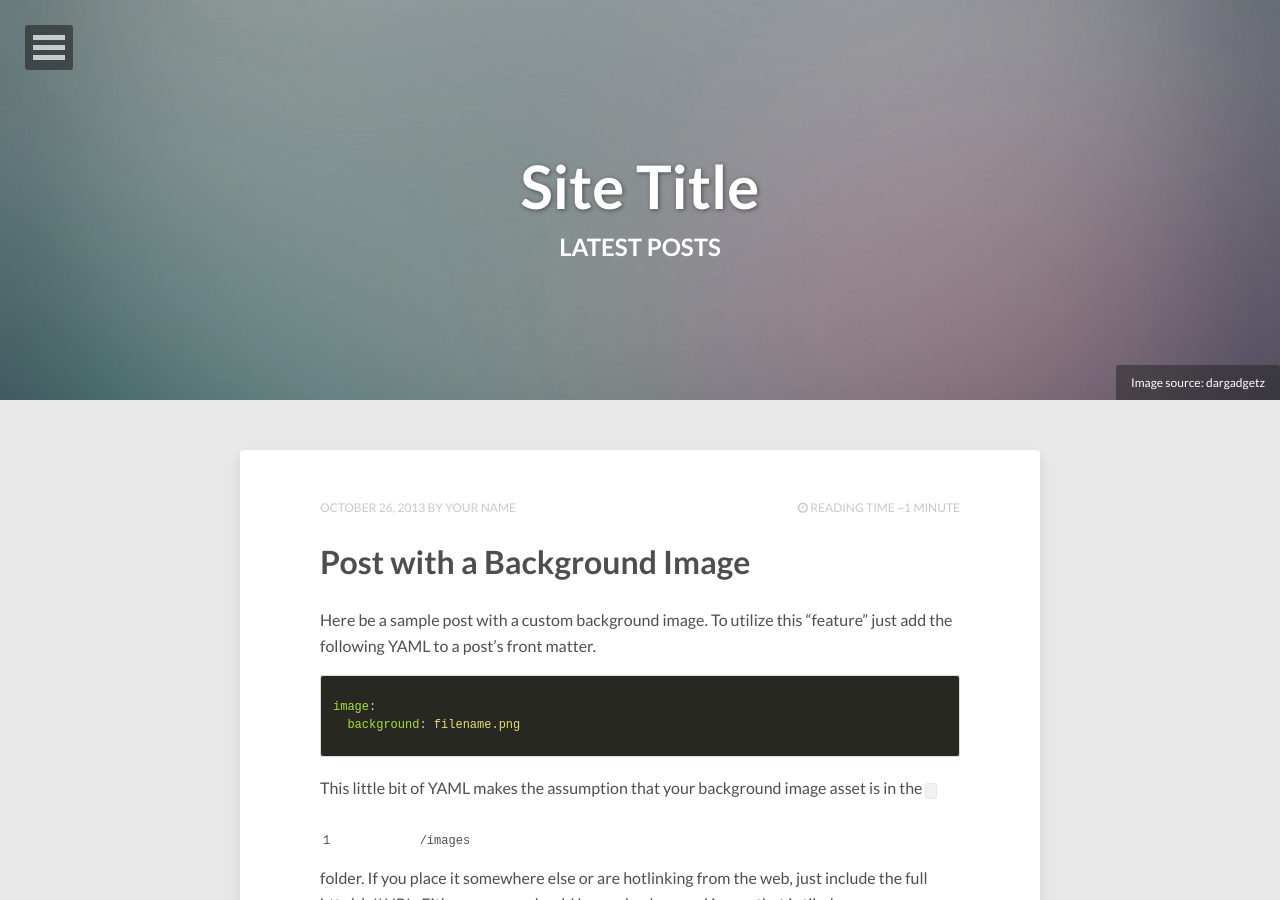
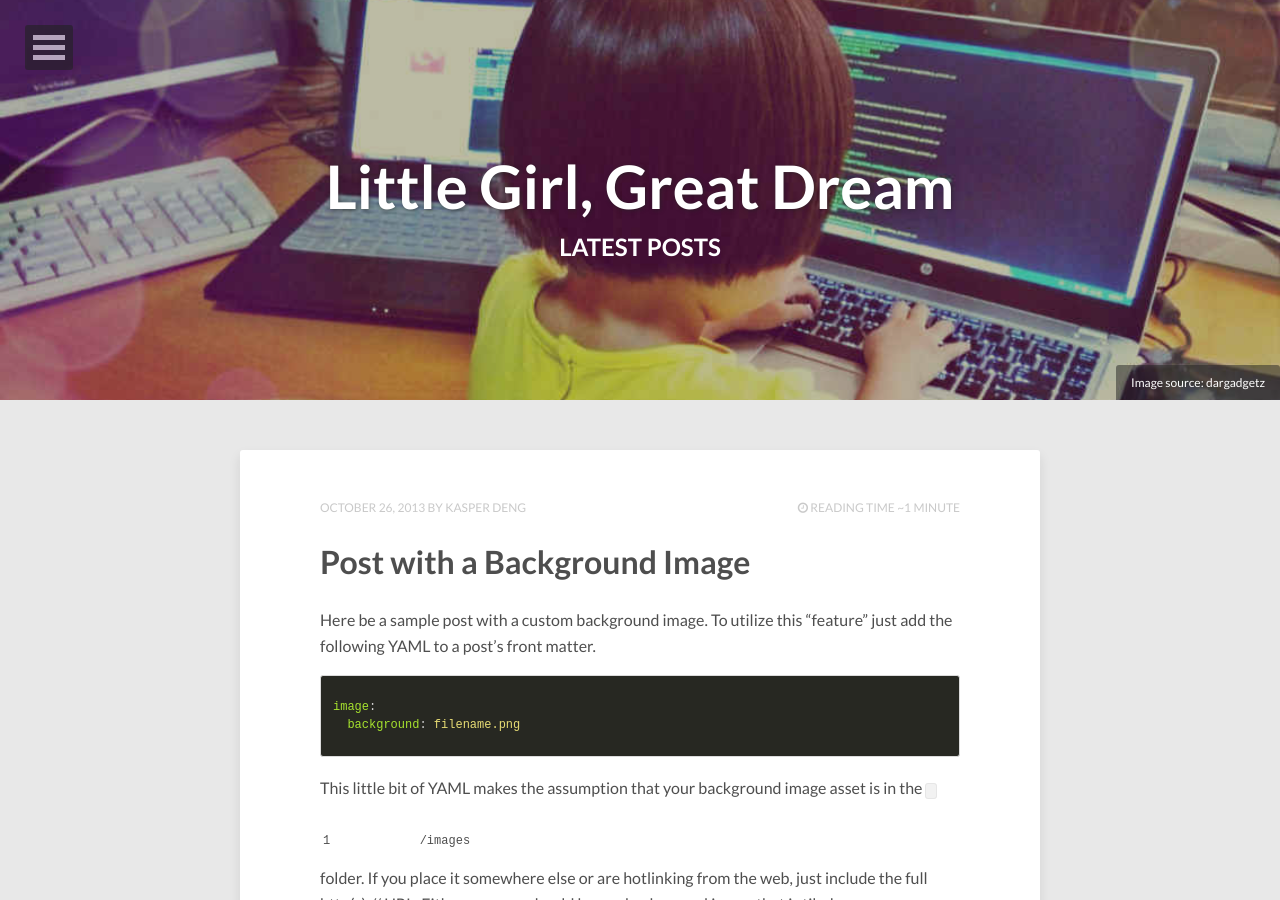
Before and after one commit to KasperDeng/kasperdeng.github.io, a Jekyll site: the page built from index.html, in a window 1280 px wide and 900 px high. Built offline with Jekyll 4.4.1, drawn with Linux system fonts in a browser that asks for light colours; nearby versions of some CDN libraries; the list of posts is cut into pages by our own code; some of the changed text lies outside the part shown.

Commit message:
update banner image

```diff
--- a/_config.yml
+++ b/_config.yml
@@ -1,5 +1,5 @@
-title:            Site Title
-description:      Describe your website here.
+title:            Little Girl, Great Dream
+description:      Kasper Blog
 disqus_shortname: hpstrtheme
 reading_time:     true
 words_per_minute: 200
@@ -9,10 +9,10 @@ url:
 
 # Owner/author information
 owner:
-  name:           Your Name
-  avatar:         avatar.jpg
-  bio:            "Your bio goes here. It shouldn't be super long but a good two sentences or two should suffice."
-  email:          you@email.com
+  name:           Kasper Deng
+  avatar:         Turkey.png
+  bio:            "They're both convinced that a sudden passion joined them. Such certainty is beautiful, but uncertainty is more beautiful still."
+  email:          kasperdeng@gmail.com
   # Social networking links used in footer. Update and remove as you like.
   twitter:
   facebook:
--- a/index.html
+++ b/index.html
@@ -5,7 +5,7 @@ description: "Describe this nonsense."
 tags: [Jekyll, theme, themes, responsive, blog, modern]
 comments: false
 image:
-  feature: abstract-1.jpg
+  feature: little-gile.jpg
   credit: dargadgetz
   creditlink: http://www.dargadgetz.com/ios-7-abstract-wallpaper-pack-for-iphone-5-and-ipod-touch-retina/
 ---
```
Also changed, not shown: images/Turkey.png (added), images/little-gile.jpg (added).
